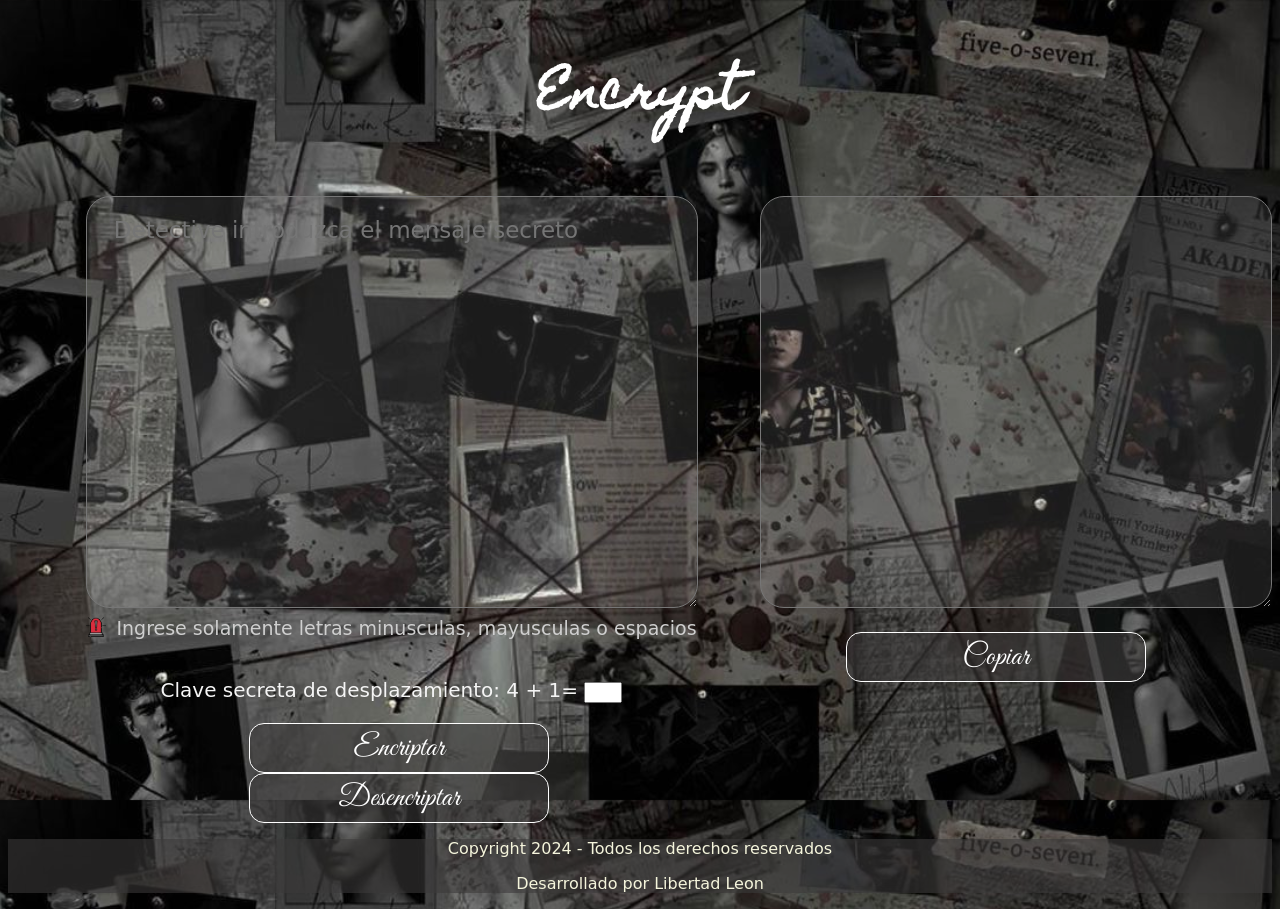
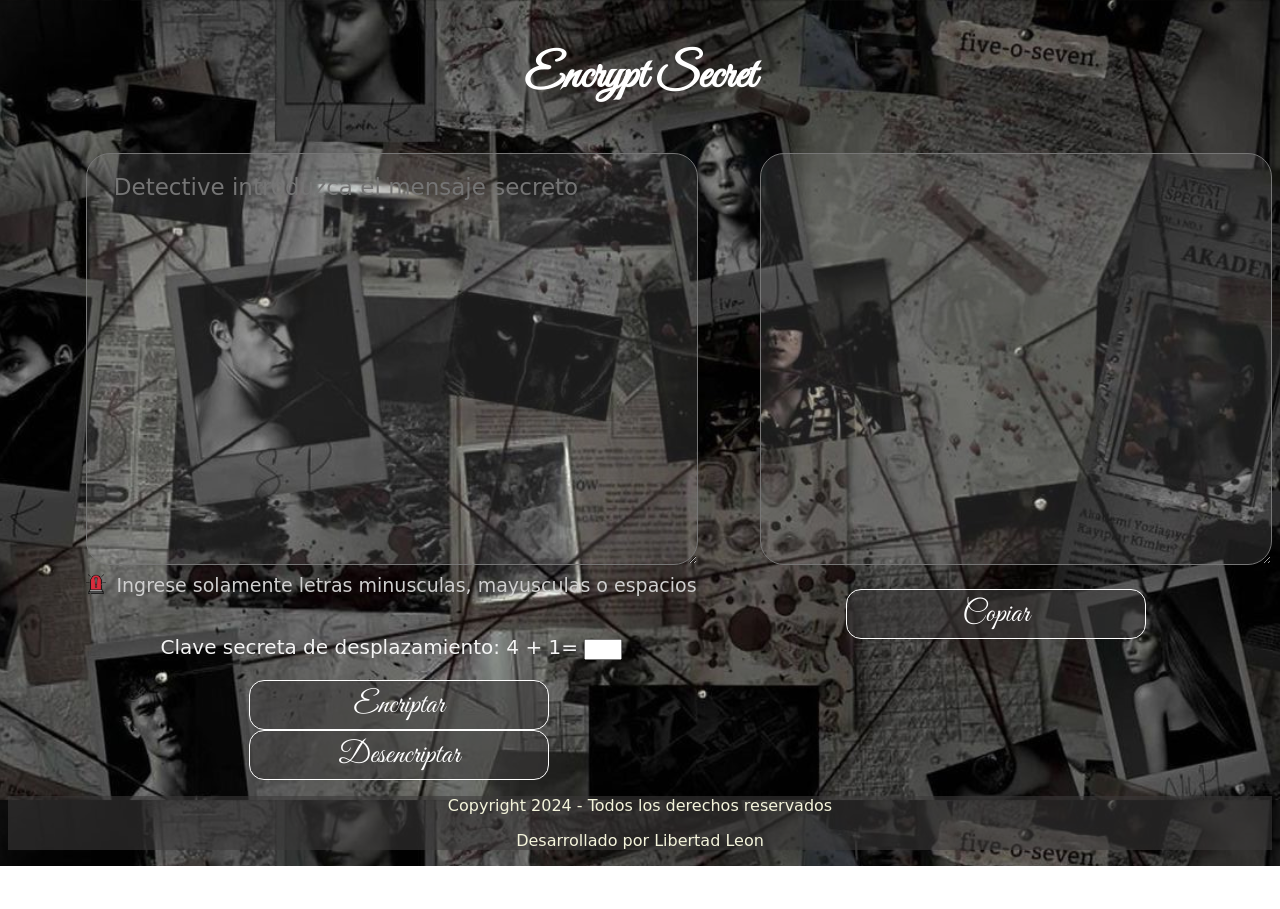
Before and after one commit to LibertadLQ/Encriptador, a plain HTML site: page index.html in a window 1280 px wide. After the commit the page ends 866 px from the top, so only its background shows below. Drawn offline with Linux system fonts and the light colour scheme; a web font is replaced by a local one.

Commit message:
encriptado

```diff
--- a/assets/css/styles.css
+++ b/assets/css/styles.css
@@ -8,7 +8,7 @@ body{
 
 .titulo{
     color: rgb(255, 255, 255);
-    font-family: "Homemade Apple", cursive;
+    font-family: "Great Vibes", cursive;
     font-size: 40px;
 }
 .padreContenedor{
--- a/index.html
+++ b/index.html
@@ -24,7 +24,7 @@
 </head>
 <body>
     <header class="titulo">
-        <h3>Encrypt</h3>
+        <h3>Encrypt Secret</h3>
     </header>
     <main class="padreContenedor">
         <section class="contenedor1">
```
